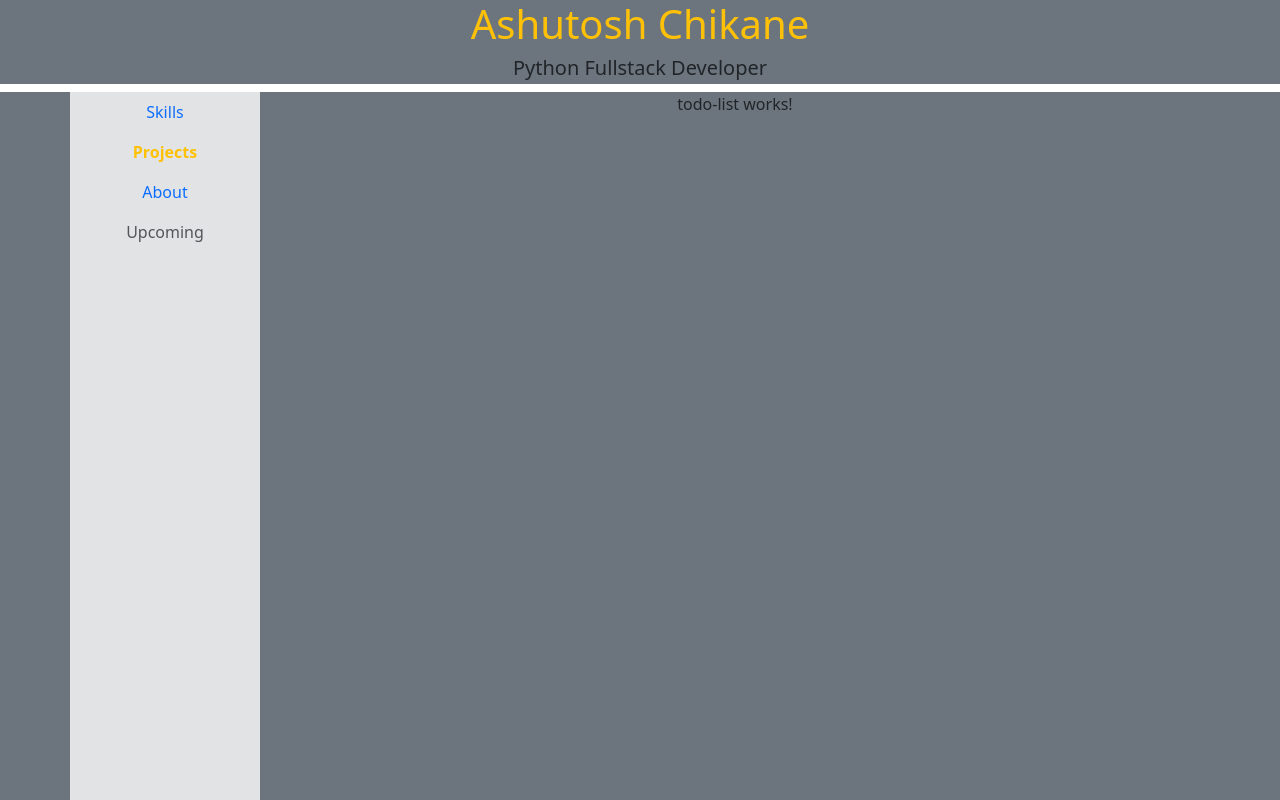
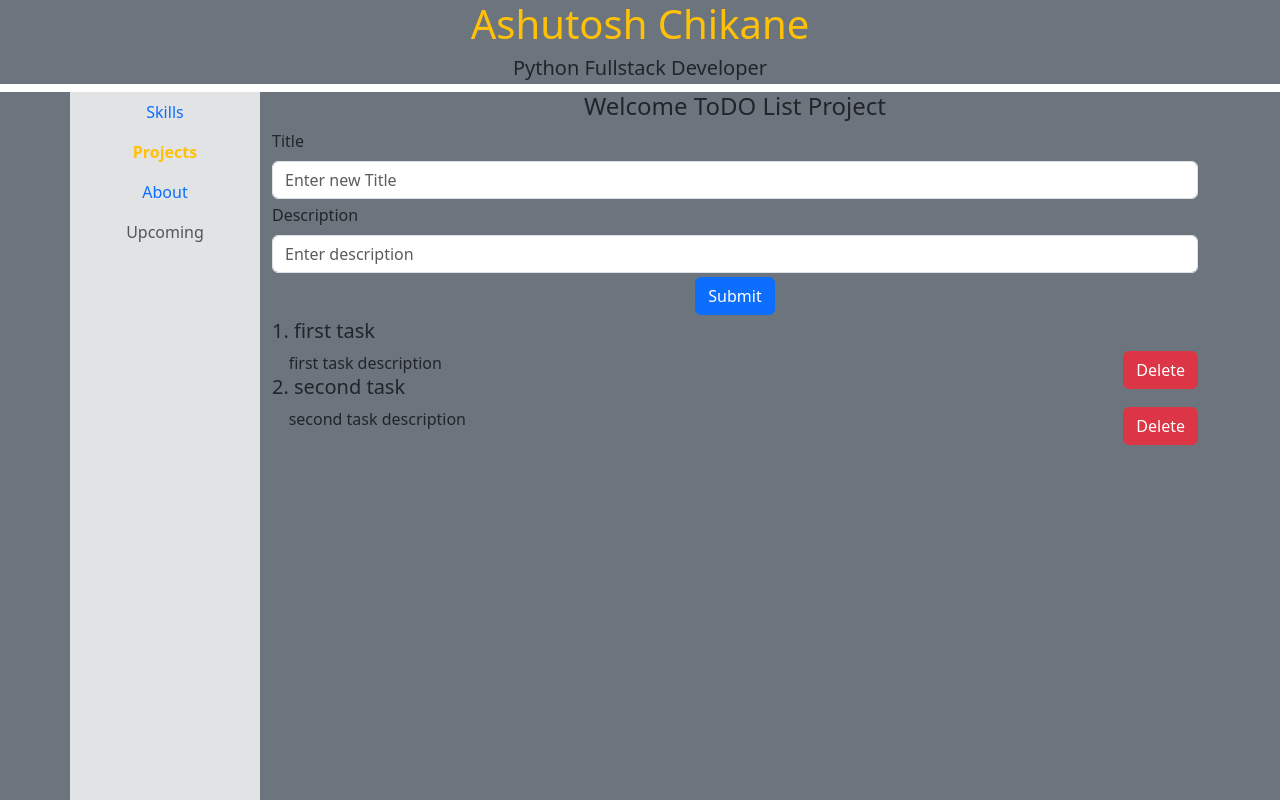
Before and after one commit to AshutoshChikane/My-first-angular-project, an Angular app: page /projects/todo in a window 1280 px wide. Built offline with nearby package versions, Linux system fonts and the light colour scheme.

Commit message:
To-do list insert delete

```diff
--- a/src/app/app.module.ts
+++ b/src/app/app.module.ts
@@ -9,6 +9,7 @@ import { NavigationBarComponent } from './navigation-bar/navigation-bar.componen
 import { ProjectsComponent } from './projects/projects.component';
 import { AboutPageComponent } from './about-page/about-page.component';
 import { TodoListProjectModule } from './todo-list-project/todo-list-project.module'
+import { CommonModule } from '@angular/common';
 
 @NgModule({
   declarations: [
@@ -22,7 +23,8 @@ import { TodoListProjectModule } from './todo-list-project/todo-list-project.mod
   imports: [
     BrowserModule,
     AppRoutingModule,
-    TodoListProjectModule
+    TodoListProjectModule,
+    CommonModule
   ],
   providers: [],
   bootstrap: [AppComponent]
--- a/src/app/todo-list-project/todo-list-project.module.ts
+++ b/src/app/todo-list-project/todo-list-project.module.ts
@@ -1,6 +1,7 @@
 import { NgModule } from '@angular/core';
 import { CommonModule } from '@angular/common';
 import { TodoListComponent } from './todo-list/todo-list.component';
+import { FormsModule } from '@angular/forms';
 
 
 
@@ -9,7 +10,8 @@ import { TodoListComponent } from './todo-list/todo-list.component';
     TodoListComponent
   ],
   imports: [
-    CommonModule
+    CommonModule,
+    FormsModule
   ]
 })
 export class TodoListProjectModule { }
--- a/src/app/todo-list-project/todo-list/todo-list.component.html
+++ b/src/app/todo-list-project/todo-list/todo-list.component.html
@@ -1 +1,22 @@
-<p>todo-list works!</p>
+<h4>Welcome ToDO List Project</h4>
+
+<form (ngSubmit)="onSubmit(taskForm.value)" #taskForm="ngForm">
+    <div class="mb-1">
+        <label for="exampleFormControlInput1" class="form-label" style="text-align: left; display: block;">Title</label>
+        <input type="text" name="title" class="form-control" id="exampleFormControlInput1" placeholder="Enter new Title" [(ngModel)]="task.title">
+    </div>
+    <div class="mb-1">
+        <label for="exampleFormControlInput2" class="form-label" style="text-align: left; display: block;">Description</label>
+        <input type="text" name="description" class="form-control" id="exampleFormControlInput2" placeholder="Enter description" [(ngModel)]="task.description"
+        required>
+    </div>
+    <div class="mb-1">
+        <button type="submit" class="btn btn-primary">Submit</button>
+    </div>
+</form>
+
+<div class="text-start" *ngFor="let user of todo_list; let i = index">
+    <h5>{{i+1}}. {{user.name}}</h5>
+    <button type="button" style="float: right;" class="btn btn-danger" (click)="deleteUser(i)">Delete</button>
+    <p style="display: inline;">&nbsp;&nbsp;&nbsp;&nbsp;{{user.desc}}</p>
+</div>
--- a/src/app/todo-list-project/todo-list/todo-list.component.ts
+++ b/src/app/todo-list-project/todo-list/todo-list.component.ts
@@ -1,4 +1,16 @@
 import { Component } from '@angular/core';
+import { NgModule } from '@angular/core';
+import { CommonModule } from '@angular/common';
+import { Title } from '@angular/platform-browser';
+
+
+
+interface Todo {
+  name: string;
+  desc: string;
+}
+
+
 
 @Component({
   selector: 'app-todo-list',
@@ -8,5 +20,33 @@ import { Component } from '@angular/core';
   styleUrl: './todo-list.component.css'
 })
 export class TodoListComponent {
+  todo_list: Todo[] =[{
+    name: 'first task',
+    desc: 'first task description'
+  } ,
+  {
+    name: 'second task',
+    desc: 'second task description'
+  }];
+  task = {
+    title: '',
+    description: ''
+  };
+  ngOnInit() {
+    console.log(this.todo_list);  // Check if the data is being logged correctly
+  }
 
+  onSubmit(form: any) {
+    console.log('Form Submitted!', form);
+    const title: string = form.title
+    const description: string = form.description
+
+    const append_data: { name: string, desc: string } = {"name": title, "desc": description}
+
+    this.todo_list.push(append_data)
+
+  }
+  deleteUser(i: any){
+    this.todo_list.splice(i, 1);
+  }
 }
```
